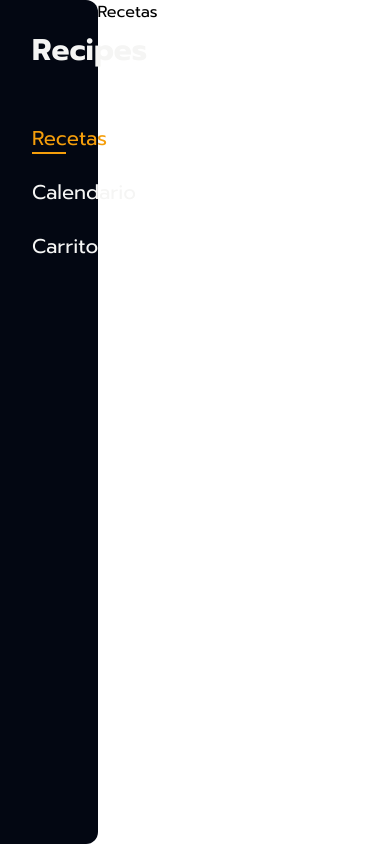
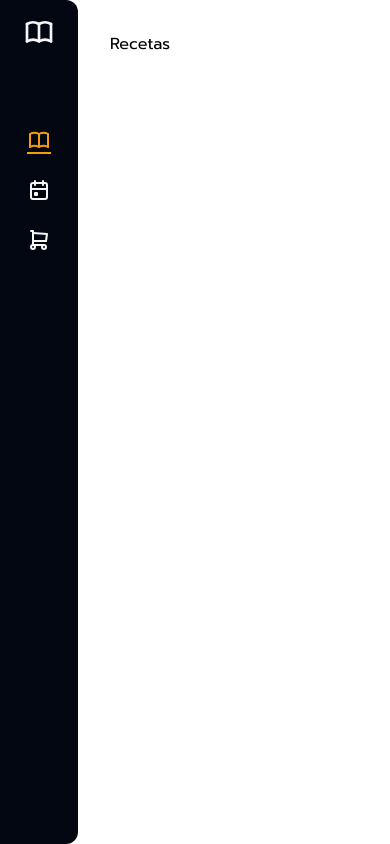
Before and after one commit to jose-garzon/recipes, a React (Vite) app: page / in a window 390 px wide. Built offline with nearby package versions, Linux system fonts and the light colour scheme.

Commit message:
draft: make navbar responsive

```diff
--- /dev/null
+++ b/src/components/Icon/Icon.tsx
@@ -0,0 +1,29 @@
+import {
+  TbBook,
+  TbCalendarEvent,
+  TbShoppingCart,
+  TbSearch,
+  TbClockHour9,
+  TbCoffee,
+} from "react-icons/tb";
+
+import { IconBaseProps } from "react-icons";
+
+const iconsList = {
+  book: TbBook,
+  calendar: TbCalendarEvent,
+  cart: TbShoppingCart,
+  search: TbSearch,
+  clock: TbClockHour9,
+  portion: TbCoffee,
+};
+
+export interface IconProps extends IconBaseProps {
+  type: keyof typeof iconsList;
+}
+
+export function Icon(props: IconProps) {
+  const { type, className, ...rest } = props;
+  const Icon = iconsList[type];
+  return <Icon className={`flex-shrink-0 ${className}`} {...rest} />;
+}
--- /dev/null
+++ b/src/components/Icon/index.ts
@@ -0,0 +1 @@
+export * from "./Icon";
--- a/src/components/Layout/MainLayout.tsx
+++ b/src/components/Layout/MainLayout.tsx
@@ -3,11 +3,11 @@ import { Navbar } from "../Navbar";
 
 export function MainLayout() {
   return (
-    <div className="grid grid-cols-12 min-h-screen">
-      <aside className="col-span-3">
+    <div className="grid  min-h-screen grid-cols-[minmax(64px,_20%)_1fr]">
+      <aside>
         <Navbar />
       </aside>
-      <main className="col-span-9">
+      <main className="p-8">
         <Outlet />
       </main>
     </div>
--- /dev/null
+++ b/src/components/Logo/Logo.tsx
@@ -0,0 +1,13 @@
+import { Link } from "react-router-dom";
+import { Icon } from "../Icon";
+
+export function Logo() {
+  return (
+    <Link to="/" className="flex items-center gap-4 justify-center">
+      <Icon type="book" className="text-stone-100" size={32} />
+      <span className="text-3xl font-bold text-stone-100 hidden sm:block">
+        Recipes
+      </span>
+    </Link>
+  );
+}
--- /dev/null
+++ b/src/components/Logo/index.ts
@@ -0,0 +1 @@
+export * from "./Logo";
--- a/src/components/Navbar/Navbar.tsx
+++ b/src/components/Navbar/Navbar.tsx
@@ -1,18 +1,25 @@
 import { NavbarItem } from "./NavbarItem";
+import { Logo } from "../Logo";
 
 export function Navbar() {
   return (
-    <nav className="p-8 h-full bg-gray-950 rounded-tr-xl rounded-br-xl">
-      <span className="text-3xl font-bold text-stone-100">Recipes</span>
+    <nav className="flex flex-col items-center md:items-start p-4 md:p-8 h-full bg-gray-950 rounded-tr-xl rounded-br-xl">
+      <Logo />
       <ul className="mt-14 text-stone-100 text-xl">
         <li>
-          <NavbarItem to="/">Recetas</NavbarItem>
+          <NavbarItem to="/" icon="book">
+            Recetas
+          </NavbarItem>
         </li>
         <li>
-          <NavbarItem to="/calendario">Calendario</NavbarItem>
+          <NavbarItem to="/calendario" icon="calendar">
+            Calendario
+          </NavbarItem>
         </li>
         <li>
-          <NavbarItem to="/carrito">Carrito</NavbarItem>
+          <NavbarItem to="/carrito" icon="cart">
+            Carrito
+          </NavbarItem>
         </li>
       </ul>
     </nav>
--- a/src/components/Navbar/NavbarItem.tsx
+++ b/src/components/Navbar/NavbarItem.tsx
@@ -1,17 +1,19 @@
 import { ReactNode } from "react";
 import { NavLink } from "react-router-dom";
 import { Routes } from "../../App";
+import { Icon, IconProps } from "../Icon";
 
 interface NavbarItemProps {
   children: ReactNode;
   to: Routes;
+  icon: IconProps["type"];
 }
 
 export function NavbarItem(props: NavbarItemProps) {
-  const { to, children } = props;
+  const { to, children, icon } = props;
 
   const getSyles = (isActive: boolean) => {
-    const base = "text-xl border-b-2 w-full block my-6";
+    const base = "text-xl border-b-2 w-full block my-6 flex items-center gap-4";
     const inactive = "text-stone-100 border-transparent";
     const active = "text-amber-500 border-amber-500";
     return isActive ? `${base} ${active}` : `${base} ${inactive}`;
@@ -19,7 +21,8 @@ export function NavbarItem(props: NavbarItemProps) {
 
   return (
     <NavLink className={({ isActive }) => getSyles(isActive)} to={to}>
-      {children}
+      <Icon type={icon} size={24} />
+      <span className="hidden sm:block">{children}</span>
     </NavLink>
   );
 }
```
